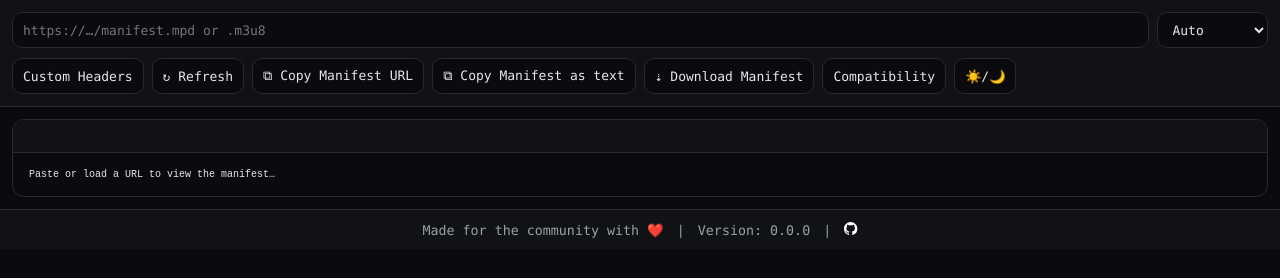
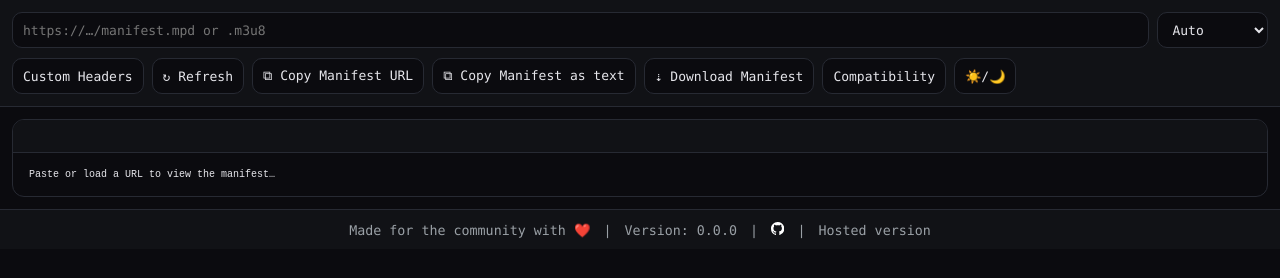
Before and after one commit to riba101/Manifest-Viewer-Extension, a browser extension: page app/viewer.html in a window 1280 px wide. Drawn offline with Linux system fonts and the light colour scheme.

Commit message:
chore: hide version if hosted + added fav icons

```diff
--- a/app/compat.html
+++ b/app/compat.html
@@ -5,6 +5,11 @@
     <meta name="viewport" content="width=device-width, initial-scale=1" />
     <title>Compatibility Check • Manifest Viewer</title>
     <link rel="stylesheet" href="viewer.css" />
+    <link rel="icon" type="image/png" href="icons/favicon-96x96.png" sizes="96x96" />
+    <link rel="icon" type="image/svg+xml" href="icons/favicon.svg" />
+    <link rel="shortcut icon" href="icons/favicon.ico" />
+    <link rel="apple-touch-icon" sizes="180x180" href="icons/apple-touch-icon.png" />
+    <link rel="manifest" href="icons/site.webmanifest" />
     <style>
       .compat-topbar {
         display: flex;
@@ -116,8 +121,7 @@
       <small>
         Made for the community with ❤️
         <span style="margin: 0 5px;">|</span>
-        Version: <span id="viewer-version"></span>
-        <span style="margin: 0 5px;">|</span>
+        <span id="version-section">Version: <span id="viewer-version"></span> <span style="margin: 0 5px;">|</span></span>
         <a href="https://github.com/riba101/Manifest-Viewer-Extension"
            target="_blank"
            rel="noopener noreferrer"
--- a/app/viewer.html
+++ b/app/viewer.html
@@ -5,6 +5,11 @@
     <meta name="viewport" content="width=device-width, initial-scale=1" />
     <title>Manifest Viewer</title>
     <link rel="stylesheet" href="viewer.css" />
+    <link rel="icon" type="image/png" href="icons/favicon-96x96.png" sizes="96x96" />
+    <link rel="icon" type="image/svg+xml" href="icons/favicon.svg" />
+    <link rel="shortcut icon" href="icons/favicon.ico" />
+    <link rel="apple-touch-icon" sizes="180x180" href="icons/apple-touch-icon.png" />
+    <link rel="manifest" href="icons/site.webmanifest" />
   </head>
   <body>
     <header class="topbar">
@@ -127,8 +132,7 @@
       <small>
         Made for the community with ❤️
         <span style="margin: 0 5px;">|</span>
-        Version: <span id="viewer-version"></span>
-        <span style="margin: 0 5px;">|</span>
+        <span id="version-section">Version: <span id="viewer-version"></span> <span style="margin: 0 5px;">|</span></span>
         <a href="https://github.com/riba101/Manifest-Viewer-Extension"
            target="_blank"
            rel="noopener noreferrer"
--- a/app/viewer.js
+++ b/app/viewer.js
@@ -3413,18 +3413,48 @@ if (urlInput.value) load();
 
 (function loadVersion() {
   const versionEl = document.getElementById('viewer-version');
+  const versionSection = document.getElementById('version-section');
   if (!versionEl) return;
+  const hide = () => { if (versionSection) versionSection.style.display = 'none'; };
   try {
     if (typeof chrome !== 'undefined' && chrome.runtime && typeof chrome.runtime.getManifest === 'function') {
       const manifest = chrome.runtime.getManifest();
-      versionEl.textContent = manifest.version || '...';
+      const v = manifest && typeof manifest.version === 'string' ? manifest.version.trim() : '';
+      if (v) {
+        versionEl.textContent = v;
+        if (versionSection) versionSection.style.display = '';
+      } else {
+        hide();
+      }
     } else {
-      versionEl.textContent = 'N/A';
+      hide();
     }
   } catch {
-    versionEl.textContent = 'N/A';
+    hide();
   }
 })();
+
+// Add hosted version link in footer when running as extension
+try {
+  if (typeof chrome !== 'undefined' && chrome.runtime && typeof chrome.runtime.getManifest === 'function') {
+    const footer = document.querySelector('footer small') || document.querySelector('footer');
+    if (footer && !document.getElementById('hosted-link')) {
+      const sep = document.createElement('span');
+      sep.textContent = ' | ';
+      sep.style.margin = '0 5px';
+      const a = document.createElement('a');
+      a.id = 'hosted-link';
+      a.href = 'https://123-test.stream';
+      a.target = '_blank';
+      a.rel = 'noopener noreferrer';
+      a.textContent = 'Hosted version';
+      a.style.color = 'inherit';
+      a.style.textDecoration = 'none';
+      footer.appendChild(sep);
+      footer.appendChild(a);
+    }
+  }
+} catch {}
 
 if (typeof module !== 'undefined' && module.exports) {
   module.exports = {
```
Also changed, not shown: app/compat.js (+32 -2 lines), app/popup.html (+1 -1 lines), app/popup.js (+10 -2 lines), index.html (+5 -0 lines), app/icons/apple-touch-icon.png (added), app/icons/favicon-96x96.png (added), app/icons/favicon.ico (added), app/icons/favicon.svg (added), app/icons/site.webmanifest (added), app/icons/web-app-manifest-192x192.png (added), app/icons/web-app-manifest-512x512.png (added), site.webmanifest (added).
